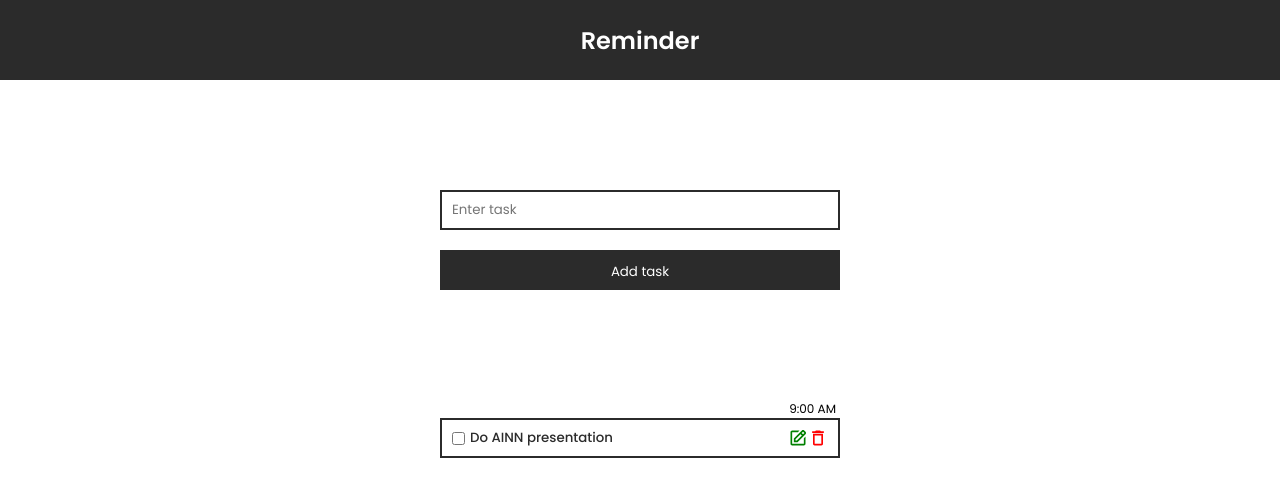
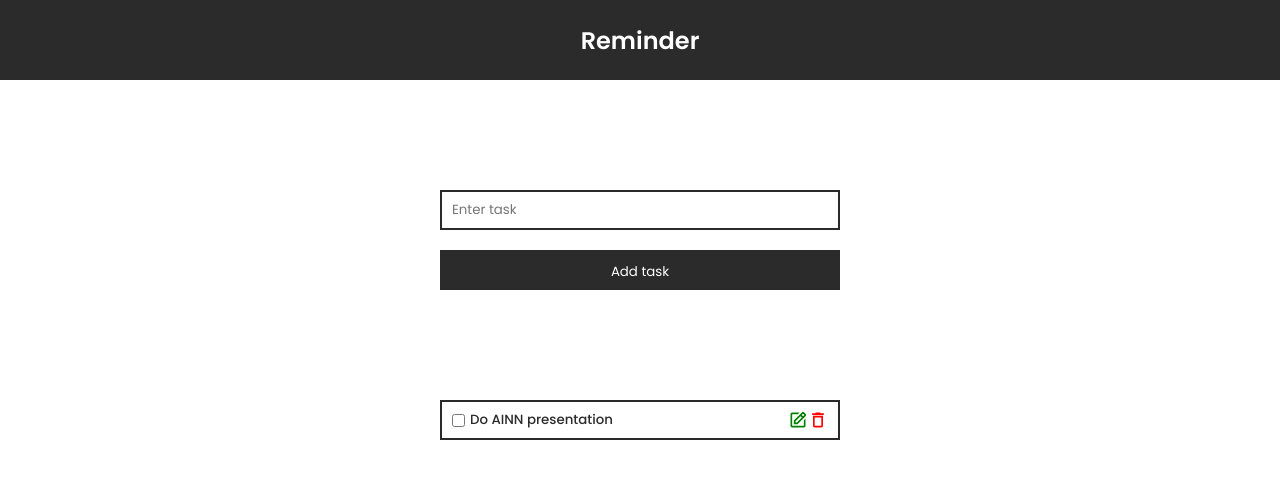
Before and after one commit to bibashmgr/reminder, a React (Create React App) app in the folder client/: page / in a window 1280 px wide. Shown: the top 496 px of the page. Built offline with nearby package versions, Linux system fonts and the light colour scheme.

Commit message:
Making some changes

```diff
--- a/client/src/components/List/index.jsx
+++ b/client/src/components/List/index.jsx
@@ -1,13 +1,13 @@
 import React from 'react';
 
 // elements
-import { ListContainer, ListBox, Item, ItemContent, ContentCheckBox, ContentText , ItemIcons, EditIcon, DeleteIcon, TimeBox } from './ListElements';
+import { ListContainer, ListBox, Item, ItemContent, ContentCheckBox, ContentText , ItemIcons, EditIcon, DeleteIcon } from './ListElements';
 
 const List = () => {
   return (
       <ListContainer>
           <ListBox>
-            <TimeBox>9:00 AM</TimeBox>
+            {/* <TimeBox>9:00 AM</TimeBox> */}
             <Item>
               <ItemContent>
                 <ContentCheckBox type='checkbox' />
```
